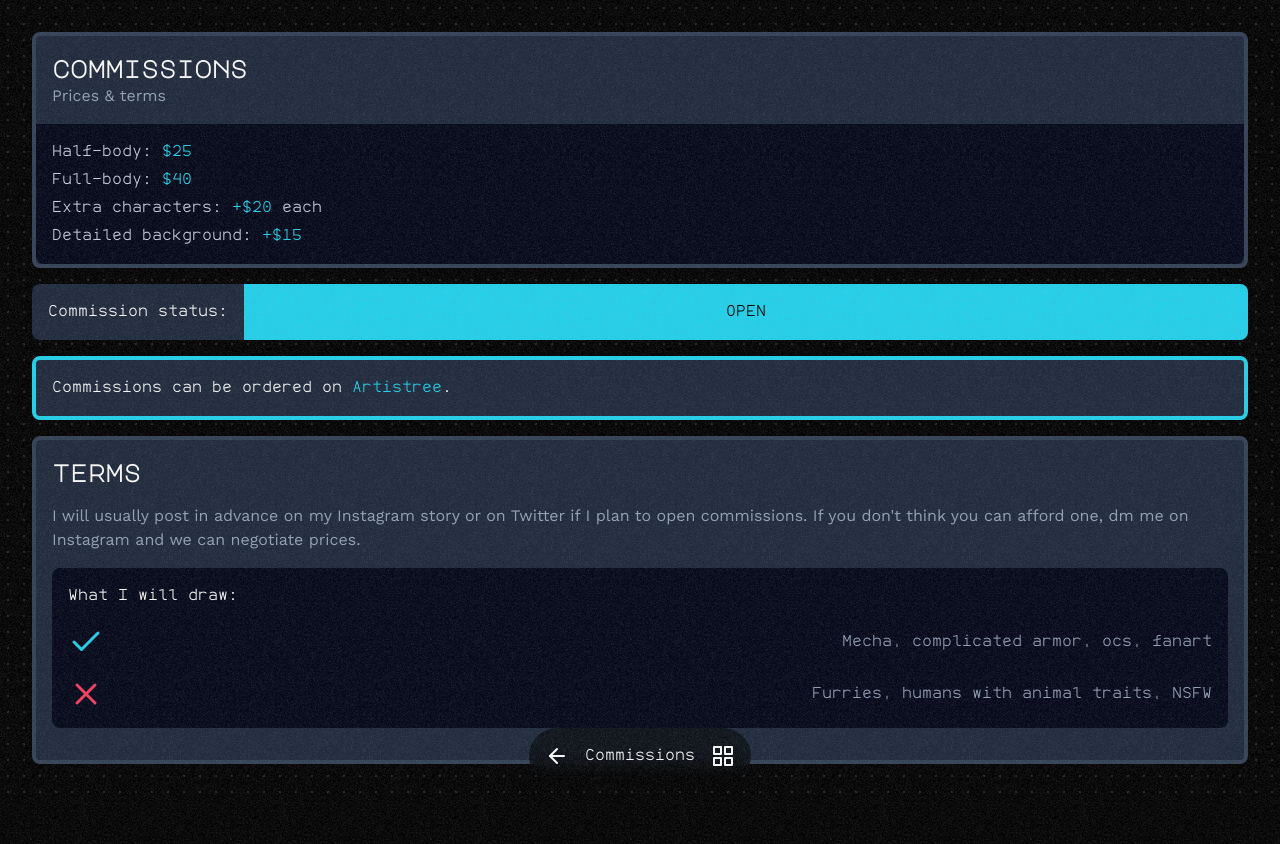
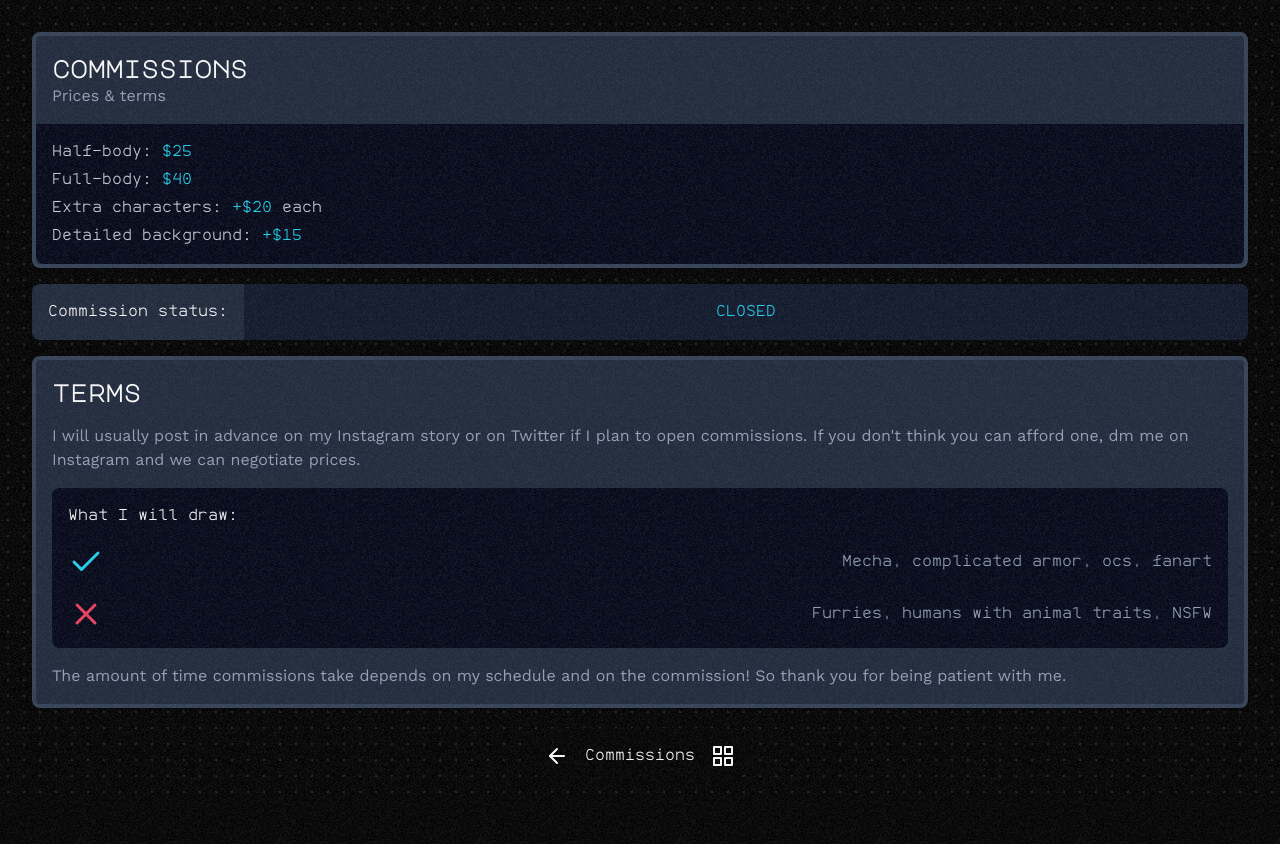
Before and after one commit to Zev18/art-site, a Next.js app: page /commissions in a window 1280 px wide. After the commit the page ends 804 px from the top, so only its background shows below. Built offline with nearby package versions, Linux system fonts and the light colour scheme.

Commit message:
Started contact page

```diff
--- a/src/components/MenuComponent.js
+++ b/src/components/MenuComponent.js
@@ -163,13 +163,13 @@ export default function MenuComponent(props) {
                 variants={item}
                 className="overflow-hidden"
                 style={{ originX: "left" }}>
-                <Link href={"/faq"}>
+                <Link href={"/contact"}>
                   <motion.div
                     className="flex"
                     animate={{ opacity: 0.75, gap: ".5rem" }}
                     whileHover={selectedState}
                     whileTap={selectedState}>
-                    FAQ
+                    Contact
                     <ArrowRight className="max-h-min" size={20} />
                   </motion.div>
                 </Link>
--- a/src/components/SmallNav.js
+++ b/src/components/SmallNav.js
@@ -13,7 +13,7 @@ import { capitalize } from "lodash";
 import { caffeineMono } from "@/assets/fonts/fonts";
 import { Popover, Transition } from "@headlessui/react";
 
-const pages = ["about", "portfolio", "commissions", "faq"];
+const pages = ["about", "portfolio", "commissions", "contact"];
 const icons = [
   <AlignLeft key="alignLeft" />,
   <Picture key="picture" />,
@@ -25,7 +25,7 @@ const getTitle = (path) => {
   const title = path.split("/").pop();
 
   if (pages.includes(title)) {
-    return title === "faq" ? "FAQ" : capitalize(title);
+    return capitalize(title);
   }
   return "nah";
 };
--- a/src/components/SocialMedia.js
+++ b/src/components/SocialMedia.js
@@ -47,6 +47,7 @@ export default function SocialMedia(props) {
                 initial="rest"
                 whileHover="hover"
                 whileTap="hover"
+                target="_blank"
                 variants={linkHover}>
                 <Instagram size={iconSize} />
                 <motion.span variants={textReveal} className="overflow-hidden">
@@ -62,6 +63,7 @@ export default function SocialMedia(props) {
                 initial="rest"
                 whileHover="hover"
                 whileTap="hover"
+                target="_blank"
                 variants={linkHover}>
                 <Twitter size={iconSize} />
                 <motion.span variants={textReveal} className="overflow-hidden">
@@ -77,6 +79,7 @@ export default function SocialMedia(props) {
                 initial="rest"
                 whileHover="hover"
                 whileTap="hover"
+                target="_blank"
                 variants={linkHover}>
                 <Image
                   alt={"Pixiv"}
@@ -97,6 +100,7 @@ export default function SocialMedia(props) {
                 initial="rest"
                 whileHover="hover"
                 whileTap="hover"
+                target="_blank"
                 variants={linkHover}>
                 <Image
                   alt={"Ko-Fi"}
@@ -120,6 +124,7 @@ export default function SocialMedia(props) {
                 initial="rest"
                 whileHover="hover"
                 whileTap="hover"
+                target="_blank"
                 variants={linkHover}>
                 <Mail size={iconSize} />
                 <motion.span variants={textReveal} className="overflow-hidden">
--- a/src/components/ZevLogo.js
+++ b/src/components/ZevLogo.js
@@ -6,11 +6,12 @@ import { majorMono } from "@/assets/fonts/fonts";
 export default function ZevLogo({ className }) {
   return (
     <motion.span
+      initial={{ opacity: 0 }}
       animate={{
         opacity: [0, 0.5, 1],
         x: [-40, 0, 0],
         y: [20, 20, 0],
-        transition: { duration: 0.5 },
+        transition: { duration: 0.5, delay: 0.1 },
       }}
       exit={{ opacity: 0, x: 0, y: -30 }}
       className={`absolute ${majorMono.className} ${className} z-10 overflow-hidden text-3xl`}>
--- a/src/pages/commissions.js
+++ b/src/pages/commissions.js
@@ -3,7 +3,7 @@ import { motion } from "framer-motion";
 import { Check, X } from "react-feather";
 import { caffeineMono, majorMono } from "@/assets/fonts/fonts";
 
-export const commissionStatus = "open";
+export const commissionStatus = "closed";
 
 export default function Commissions() {
   return (
@@ -53,7 +53,7 @@ export default function Commissions() {
       </motion.div>
       {commissionStatus === "open" && (
         <motion.div
-          className={`w-full rounded-lg bg-slate-800 ${caffeineMono.className} overflow-hidden border-4 border-cyan-400 p-4`}
+          className={`w-full rounded-lg  ${caffeineMono.className} overflow-hidden border-4 border-cyan-400 p-4`}
           initial={{ opacity: 0, y: 20 }}
           animate={{ opacity: 1, y: 0 }}
           exit={{ opacity: 0, y: 20 }}>
@@ -68,12 +68,14 @@ export default function Commissions() {
         </motion.div>
       )}
       <motion.div
-        className="mb-[3rem] flex w-full flex-col gap-4 rounded-lg border-4 border-slate-700 bg-slate-800 p-4"
+        className="mb-[4rem] flex w-full flex-col gap-4 rounded-lg border-4 border-slate-700 bg-slate-800 p-4 text-slate-400"
         initial={{ opacity: 0, y: 20 }}
         animate={{ opacity: 1, y: 0, transition: { delay: 0.2 } }}
         exit={{ opacity: 0, y: 20 }}>
-        <h1 className={`text-2xl font-bold ${majorMono.className}`}>terms</h1>
-        <p className="text-slate-400">
+        <h1 className={`text-2xl font-bold ${majorMono.className} text-white`}>
+          terms
+        </h1>
+        <p>
           {
             "I will usually post in advance on my Instagram story or on Twitter if I plan to open commissions. If you don't think you can afford one, dm me on Instagram and we can negotiate prices."
           }
@@ -90,7 +92,10 @@ export default function Commissions() {
             <p>Furries, humans with animal traits, NSFW</p>
           </div>
         </div>
-        <p>{""}</p>
+        <p>
+          The amount of time commissions take depends on my schedule and on the
+          commission! So thank you for being patient with me.
+        </p>
       </motion.div>
     </div>
   );
--- /dev/null
+++ b/src/pages/contact.js
@@ -0,0 +1,9 @@
+import React from "react";
+
+export default function Contact() {
+  return (
+    <div className="relative z-0 flex w-full flex-col items-center gap-4 p-8 text-white">
+      Contact
+    </div>
+  );
+}
--- a/src/pages/portfolio.js
+++ b/src/pages/portfolio.js
@@ -77,8 +77,8 @@ export default function Portfolio({ images }) {
                   placeholder="blur"
                   blurDataURL={open.blurDataUrl}
                   src={`https://res.cloudinary.com/${process.env.NEXT_PUBLIC_CLOUDINARY_CLOUD_NAME}/image/upload/c_scale,w_720/${open.public_id}.${open.format}`}
-                  width={500}
-                  height={500}
+                  width={open.width}
+                  height={open.height}
                   className="rounded-lg"
                 />
               </motion.div>
```
Also changed, not shown: src/pages/about.js (+2 -0 lines).
